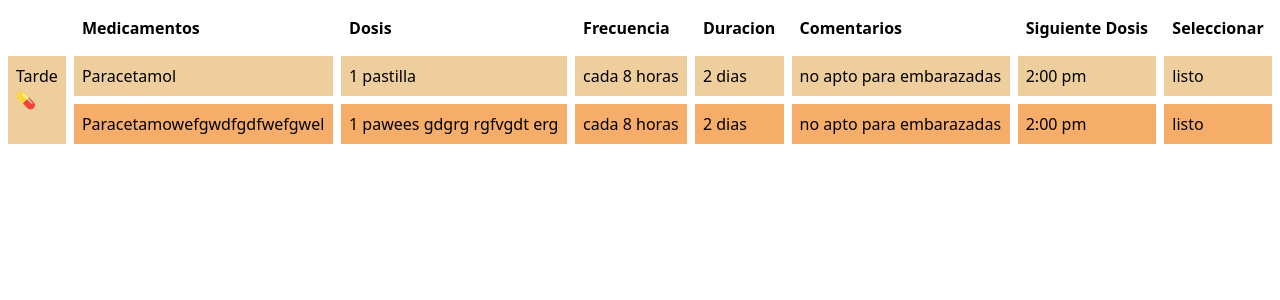
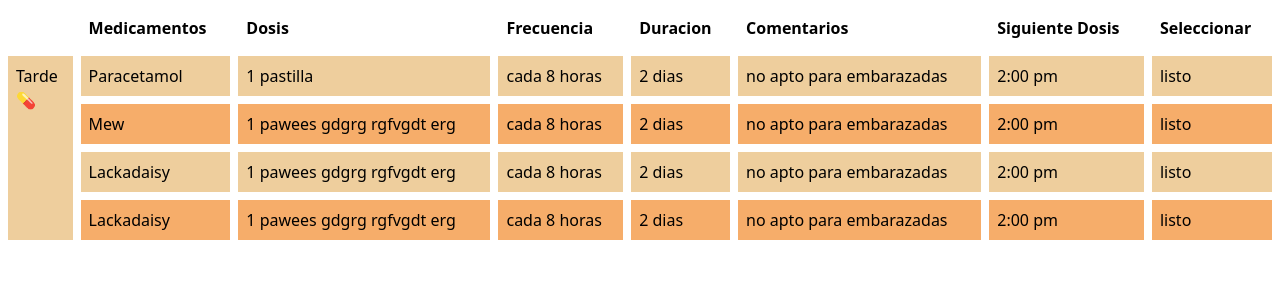
Before and after one commit to rafa133169/ProyectMedicament, a React (Create React App) app: page /Tarde in a window 1280 px wide. Shown: the top 300 px of the page. Built offline with nearby package versions, Linux system fonts and the light colour scheme.

Commit message:
Columnas con colores

```diff
--- a/src/Components/Tarde.js
+++ b/src/Components/Tarde.js
@@ -19,7 +19,7 @@ function Tarde() {
         </thead>
         <tbody>
           <tr>
-            <td rowSpan={2}>
+            <td rowSpan={4}>
               Tarde
               <br />
               <span role="img" aria-label="icono">
@@ -35,7 +35,25 @@ function Tarde() {
             <td>listo</td>
           </tr>
           <tr>
-            <td>Paracetamowefgwdfgdfwefgwel</td>
+            <td>Mew</td>
+            <td>1 pawees gdgrg rgfvgdt erg </td>
+            <td>cada 8 horas</td>
+            <td>2 dias</td>
+            <td>no apto para embarazadas</td>
+            <td>2:00 pm</td>
+            <td>listo</td>
+          </tr>
+          <tr>
+            <td>Lackadaisy</td>
+            <td>1 pawees gdgrg rgfvgdt erg </td>
+            <td>cada 8 horas</td>
+            <td>2 dias</td>
+            <td>no apto para embarazadas</td>
+            <td>2:00 pm</td>
+            <td>listo</td>
+          </tr>
+          <tr>
+            <td>Lackadaisy</td>
             <td>1 pawees gdgrg rgfvgdt erg </td>
             <td>cada 8 horas</td>
             <td>2 dias</td>
--- a/src/Components/celdas.css
+++ b/src/Components/celdas.css
@@ -6,29 +6,6 @@
   height: 60px;
 }
 
-.fila-con-cuadrados .cuadrado {
-  margin-left: auto;
-  margin-right: auto;
-  /* width: 25%;
-    height: auto; */
-  background-color: rgb(137, 94, 201);
-  border-radius: 30%;
-  margin: 0 0.2rem;
-  width: 25%;
-  height: 25%;
-  display: inline-block;
-
-
-
-}
-
-
-/* .fila-con-cuadrados .cuadrado {
-    width: 25%;
-    height: 25%;
-    display: inline-block;
-    margin: 0 0.5rem;
-  } */
 
 .table-spacing {
   border-collapse: separate;
@@ -56,3 +33,7 @@
 .table-spacing-tarde tbody tr:nth-child(even) {
   background-color: #F6AD6A; /* Color para las filas pares */
 }
+
+.table-spacing-tarde td {
+  margin-right: 10px;
+}
```
